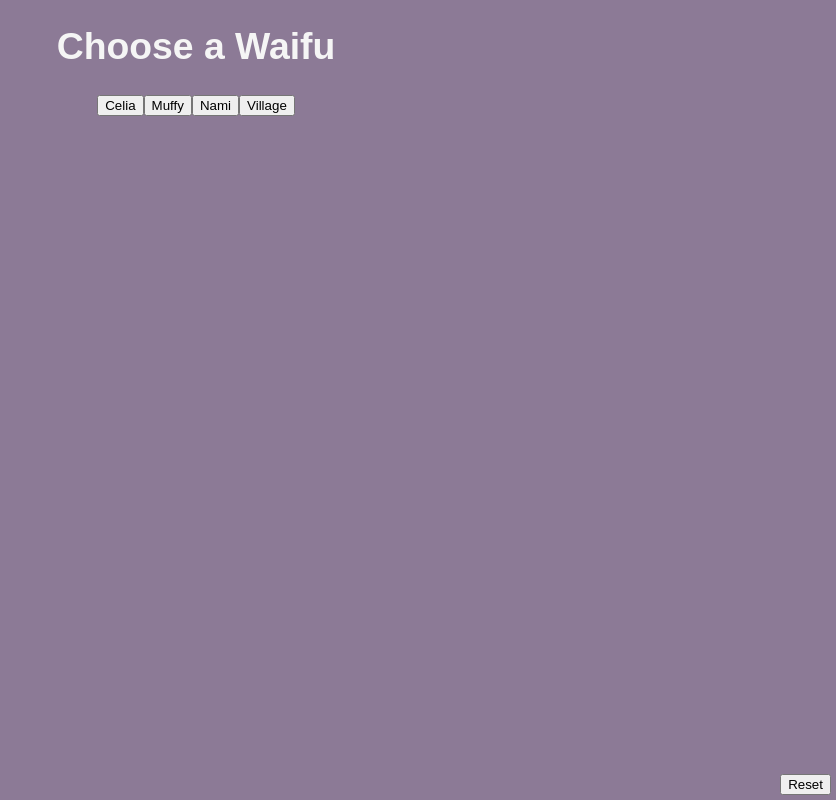
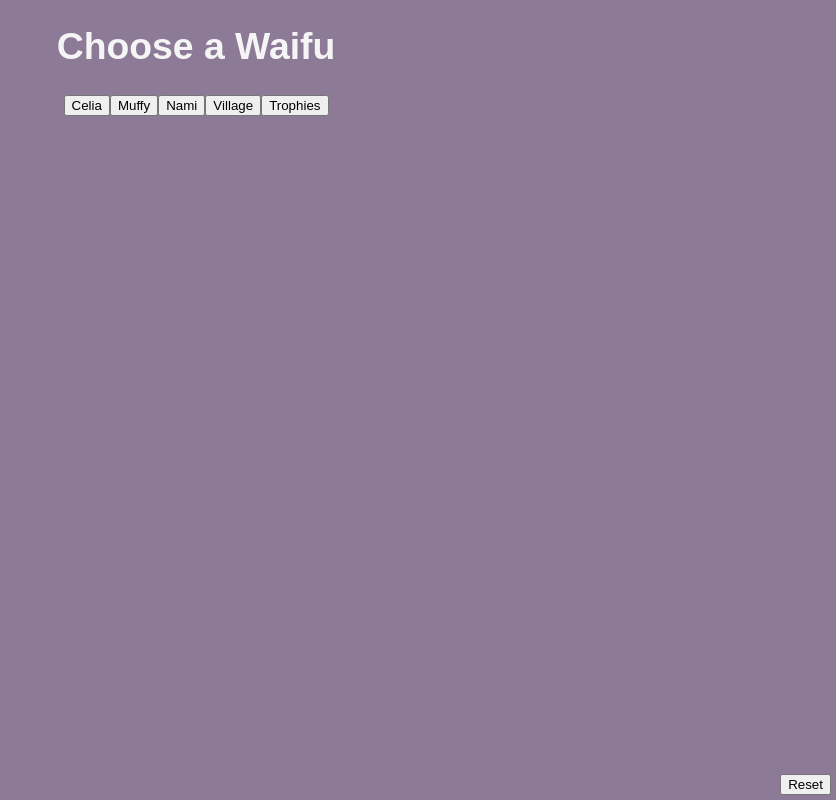
Before and after one commit to harvestmoonspeedruns/hmawl-affection, a React (Vite) app: page / in a window 1280 px wide. Shown: the whole page, without its empty margins (444-1280 px from the left). Built offline with nearby package versions, Linux system fonts and the light colour scheme.

Commit message:
Add Trophy Tracker

```diff
--- a/App.js
+++ b/App.js
@@ -6,6 +6,7 @@ import WaifuChooser from './src/Components/WaifuChooser';
 import DateTracker from './src/Components/DateTracker';
 import AffectionTracker from './src/Components/AffectionTracker';
 import VillageTracker from './src/Components/VillageTracker';
+import TrophyTracker from './src/Components/TrophyTracker';
 
 class App extends Component {
   constructor(props) {
@@ -38,12 +39,13 @@ class App extends Component {
         {!this.state.waifu ?
           <WaifuChooser onChoose={this.onChoose} /> :
           <div className="tracker">
-            {this.state.waifu !== 'village' ?
+            {!['village', 'trophies'].includes(this.state.waifu) &&
               <div>
                 <DateTracker />
                 <AffectionTracker waifu={this.state.waifu} />
-              </div> :
-              <VillageTracker />}
+              </div>}
+            {this.state.waifu === 'village' && <VillageTracker />}
+            {this.state.waifu === 'trophies' && <TrophyTracker />}
           </div>
         }
       </div>
--- a/Styles.scss
+++ b/Styles.scss
@@ -109,4 +109,35 @@ body {
         margin-top: 10px;
         width: 98%;
     }
+
+    .trophy-wrapper {
+
+        border: 2px solid #dddddd;
+
+        .trophy {
+            cursor: pointer;
+            padding: 6px;
+
+            &:hover {
+                background-color: #675a6e;
+            }
+        }
+
+        ul {
+            padding: 5px;
+            margin: 0;
+            list-style-type: none;
+
+            li {
+                display: inline-block;
+                padding: 5px;
+                border: 1px solid #675a6e;
+
+                &:hover {
+                    background-color: #675a6e;
+                    cursor: pointer;
+                }
+            }
+        }
+    }
 }
--- /dev/null
+++ b/src/Components/TrophyTracker.js
@@ -0,0 +1,44 @@
+import React, { Component } from 'react';
+
+import { trophies } from '../Data';
+
+export default class TrophyTracker extends Component {
+  constructor(props) {
+    super(props);
+
+    const prevState = JSON.parse(localStorage.getItem('trophies'));
+
+    const newState = { tasks: {} };
+    trophies.forEach((trophy) => {
+      newState[trophy.id] = false;
+      if (trophy.subtask)
+      trophy.subtask.forEach((task) => { newState.tasks[task] = false });
+    });
+    this.state = prevState || newState;
+  }
+
+  completeTrophy(trophyId) {
+    this.setState({ [trophyId]: !this.state[trophyId] });
+    localStorage.setItem('trophies', JSON.stringify(this.state));
+  }
+
+  completeTask(task) {
+    const newTasks = this.state.tasks;
+    newTasks[task] = !this.state.tasks[task]
+    this.setState({ tasks: newTasks });
+    localStorage.setItem('trophies', JSON.stringify(this.state));
+  }
+
+  render() {
+    return (
+      <div className="village-tracker">
+        {trophies.map(trophy => (
+          <div className="trophy-wrapper" key={trophy.id.toString()}>
+            <div onClick={() => this.completeTrophy(trophy.id)} className={`trophy ${this.state[trophy.id] ? 'complete' : 'incomplete'}`}>{trophy.name}</div>
+            {trophy.subtask && <ul>{trophy.subtask.map(task => <li onClick={() => this.completeTask(task)} className={`task ${this.state.tasks[task] ? 'complete' : 'incomplete'}`} key={task}>{task}</li>)}</ul>}
+          </div>
+        ))}
+      </div>
+    );
+  }
+}
--- a/src/Components/WaifuChooser.js
+++ b/src/Components/WaifuChooser.js
@@ -9,6 +9,7 @@ export default class WaifuChooser extends Component {
         <button id="muffy" onClick={() => this.props.onChoose('muffy')}>Muffy</button>
         <button id="nami" onClick={() => this.props.onChoose('nami')}>Nami</button>
         <button id="village" onClick={() => this.props.onChoose('village')}>Village</button>
+        <button id="trophies" onClick={() => this.props.onChoose('trophies')}>Trophies</button>
       </div>
     );
   }
--- a/src/Data.js
+++ b/src/Data.js
@@ -147,4 +147,37 @@ export const village = {
   },
 };
 
+export const trophies = [
+  { id: 1, name: 'Plenty of Plants' },
+  { id: 2, name: 'Chug, Chug, Chug!' },
+  { id: 3, name: 'Game Time' },
+  { id: 4, name: 'Hook, Line and Sinker' },
+  { id: 5, name: 'Moo Born' },
+  { id: 6, name: 'Fresh Milk' },
+  { id: 7, name: 'Happy Heifer' },
+  { id: 8, name: 'Quack, Quack!' },
+  { id: 9, name: 'Golden Groomer' },
+  { id: 10, name: 'Hatched' },
+  { id: 11, name: 'Sure Beats Walking!' },
+  { id: 12, name: 'Main Course' },
+  { id: 13, name: 'Third Generation' },
+  { id: 14, name: 'Construction Worker' },
+  { id: 15, name: 'Dog Lover' },
+  { id: 16, name: 'The Right Tool for the Job' },
+  { id: 17, name: 'Record Keeping' },
+  { id: 18, name: 'Tidy Tombstone' },
+  { id: 19, name: 'Diligent Digger', subtask: ['TabletC', 'TabletD', 'TabletE', 'TabletF', 'TabletG',] },
+  { id: 20, name: 'Serious Celebrator', subtask: ['Spring', 'Summer', 'Fall', 'Winter'] },
+  { id: 21, name: 'A Hard Bargain' },
+  { id: 22, name: 'Veterinarian' },
+  { id: 23, name: 'Lights in the Sky', subtask: ['CS1', 'CS2', 'CS3', 'CS4', 'CS5', 'CS6'] },
+  { id: 24, name: 'Rise and Shine' },
+  { id: 25, name: 'Chapter 1' },
+  { id: 26, name: 'Chapter 2' },
+  { id: 27, name: 'Chapter 3' },
+  { id: 28, name: 'Chapter 4' },
+  { id: 29, name: 'Chapter 5' },
+  { id: 30, name: 'Chapter 6' },
+];
+
 export default bachelorettes;
```
